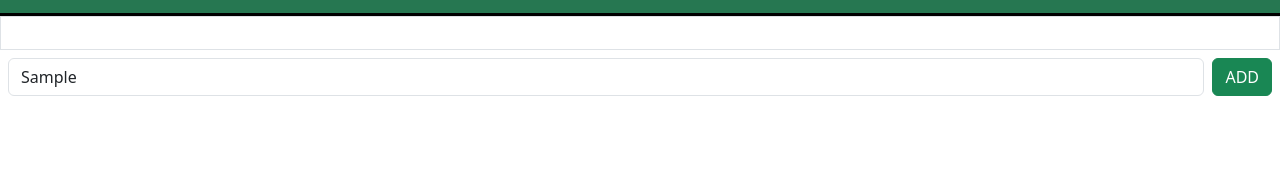
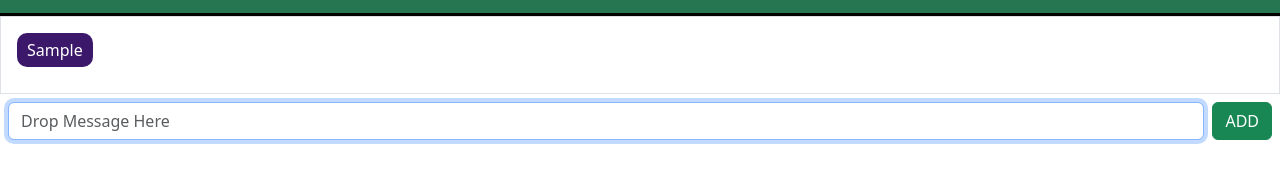
Before and after one commit to danidubogoda/chat-app, a website built with Parcel: page front-end/src/index.html in a window 1280 px wide. Both pictures are taken after typing "Sample" into the empty fields and a click on the button "ADD". Shown: the part 75-258 px from the top of the page. Built offline with nearby package versions, Linux system fonts and the light colour scheme; files whose address does not match are found by name.

Commit message:
Add Firebase to the project

```diff
--- a/front-end/src/css/main.css
+++ b/front-end/src/css/main.css
@@ -1,3 +1,8 @@
+* {
+    box-sizing: border-box;
+    font-family: Ubuntu, system-ui, 'sans-serif';
+}
+
 #logo{
     width: 50px;
     height: 50px;
@@ -6,3 +11,13 @@
 #head{
     background-color: rgb(38, 119, 81);
 }
+
+.message{
+    width: fit-content;
+    background-color: rgb(60, 24, 107);
+    color: white;
+    padding: 5px 10px;
+    margin-bottom: 10px;
+    border-radius: 10px;
+    position: relative;
+}
--- a/front-end/src/js/main.js
+++ b/front-end/src/js/main.js
@@ -0,0 +1,24 @@
+const btnSendElm = document.querySelector('#btn-send');
+const txtMsgElm = document.querySelector('#txt-message');
+const outputElm = document.querySelector('#output');
+
+btnSendElm.addEventListener('click', ()=>{
+const message = txtMsgElm.value.trim();
+if(!message) return;
+
+const msgObj = {
+    message,
+};
+
+addChatMessageRecord(msgObj);
+txtMsgElm.value = "";
+txtMsgElm.focus();
+});
+
+
+function addChatMessageRecord({message}){
+    const messageElm = document.createElement('div');
+    messageElm.classList.add('message');
+    outputElm.append(messageElm);
+    messageElm.innerText = message;
+}
--- a/package.json
+++ b/package.json
@@ -1,5 +1,5 @@
 {
 	"dependencies": {
-		"process": "^0.11.10"
+		"firebase": "^10.7.2"
 	}
 }
```
Also changed, not shown: pnpm-lock.yaml, 4 other files.
